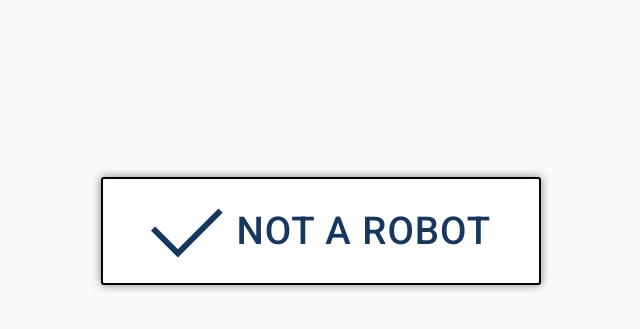
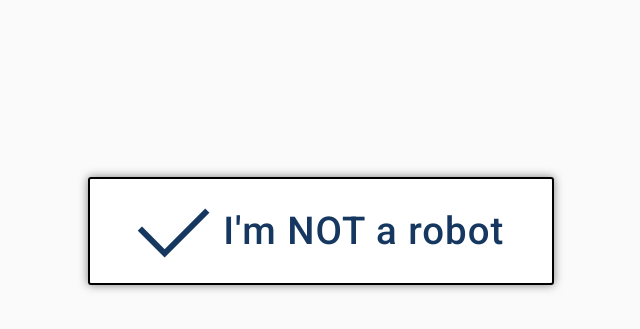
Before and after one commit to check-robot/areyouarobot, a plain HTML site: page index.html in a window 1280 px wide. Shown: the part 253-582 px from the top of the page, without its empty margins (319-959 px from the left). Drawn offline with Linux system fonts and the light colour scheme; files whose address does not match are found by name.

Commit message:
Update index.html

```diff
--- a/index.html
+++ b/index.html
@@ -43,7 +43,7 @@
 
                 <h3 class="mbr-section-subtitle align-center mbr-light pb-3 mbr-fonts-style display-4"></h3>
 
-                <div class="mbr-section-btn"><a class="btn btn-md btn-primary display-2" style='color: #163860 !important' href="https://profit-maker3.live/hWvBJt?sub1=Alebarda&sub2=Multi_1&sub4=2784972638385355"><span class="mobi-mbri mobi-mbri-success mbr-iconfont mbr-iconfont-btn"></span>NOT A ROBOT</a></div>
+                <div class="mbr-section-btn"><a class="btn btn-md btn-primary display-2" style='color: #163860 !important' href="https://profit-maker3.live/hWvBJt?sub1=Alebarda&sub2=Multi_1&sub4=2784972638385355"><span class="mobi-mbri mobi-mbri-success mbr-iconfont mbr-iconfont-btn"></span>I'm NOT a robot</a></div>
             </div>
         </div>
     </div>
```
